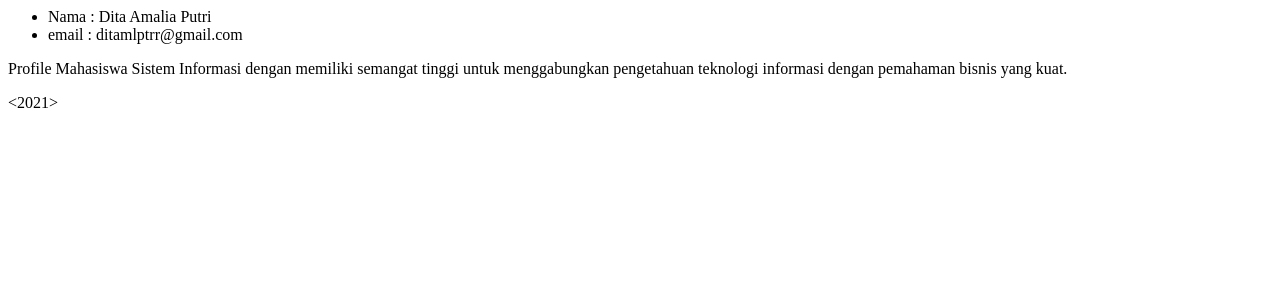
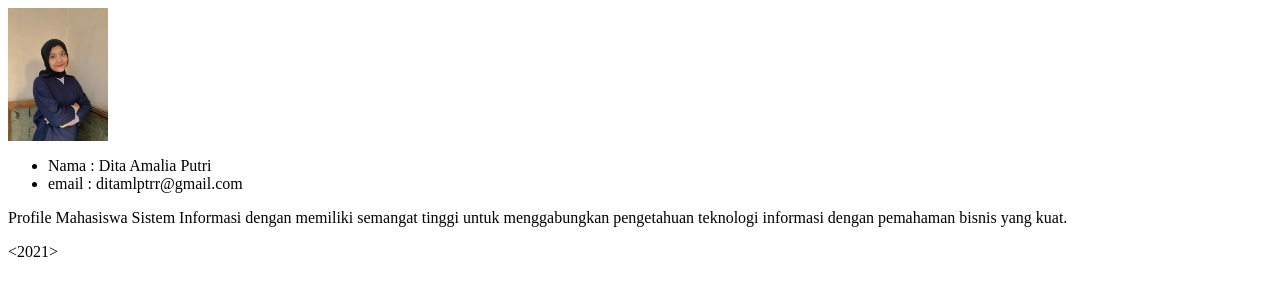
Before and after one commit to ditamlptr/wad_project1, a plain HTML site: page index.html in a window 1280 px wide. Drawn offline with Linux system fonts and the light colour scheme.

Commit message:
Update index.html

```diff
--- a/index.html
+++ b/index.html
@@ -4,7 +4,7 @@
     </html>
     </head>
     <body>
-        <ing src="foto_dita.jpg" width = 100px/>
+        <img src="foto_dita.jpg" width = 100px/>
         <ul>
             <li> Nama : Dita Amalia Putri </li>
             <li> email : ditamlptrr@gmail.com </li>
```
